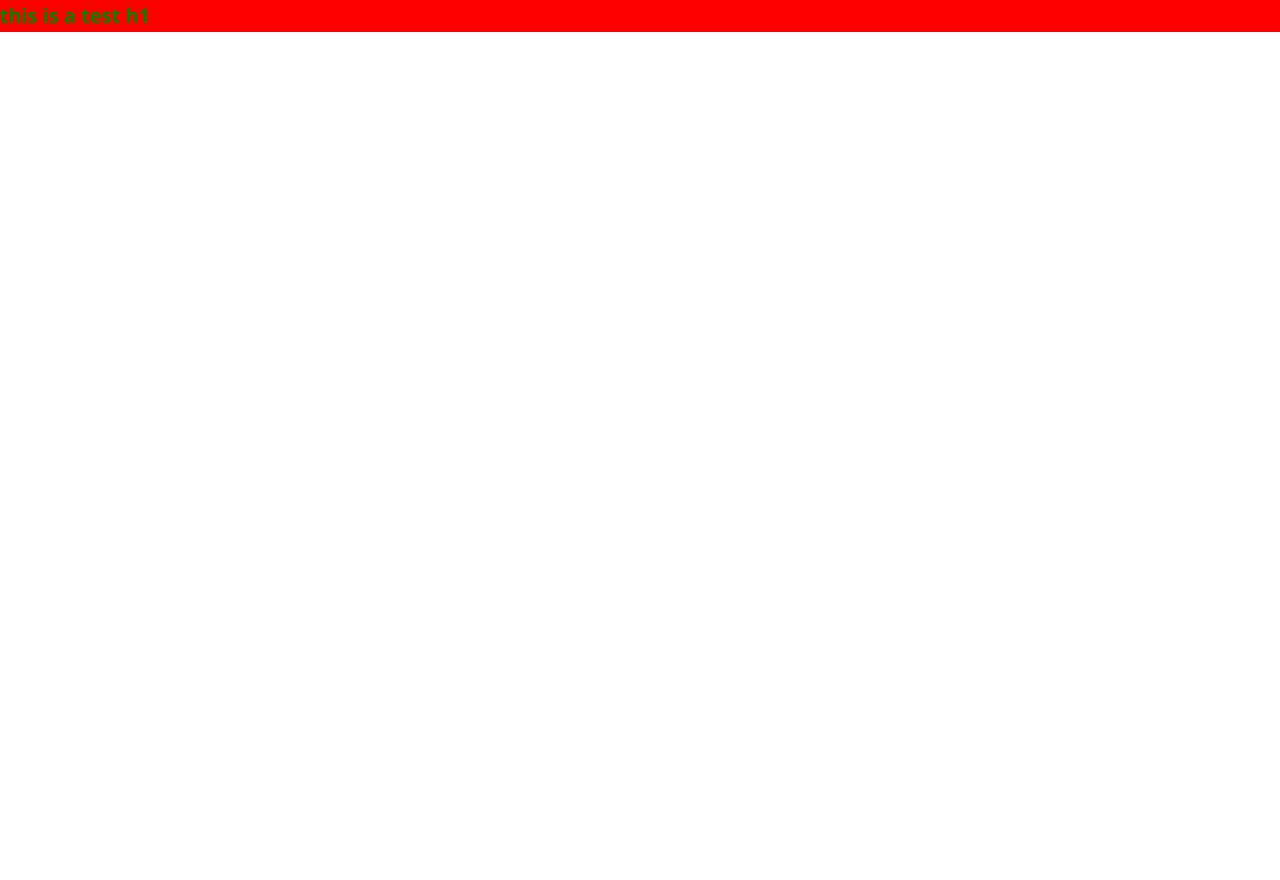
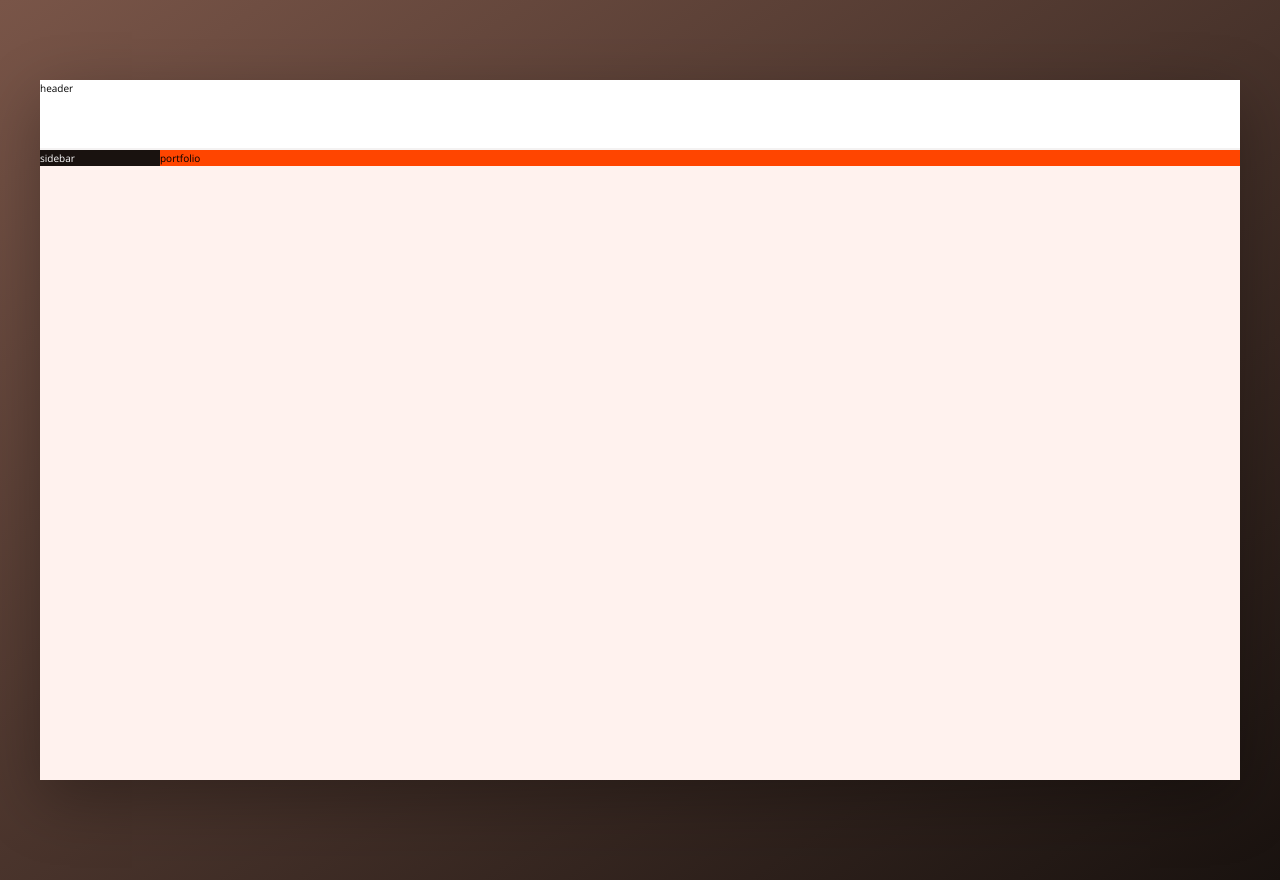
Before and after one commit to Mattkvls/photography_portfolio, a website: page index.html in a window 1280 px wide. Before the commit the page ends 800 px from the top, so only its background shows below. Drawn offline with nearby package versions, Linux system fonts and the light colour scheme.

Commit message:
create the basic layout and color variables

```diff
--- a/index.html
+++ b/index.html
@@ -3,16 +3,25 @@
 <head>
     <meta charset="UTF-8">
     <meta name="viewport" content="width=device-width, initial-scale=1.0">
+    <link href="https://fonts.googleapis.com/css?family=Open+Sans:300,400,700&display=swap&subset=greek,greek-ext" rel="stylesheet">
+    <!-- <link rel="stylesheet" href="./dist/css/style.min.css"> -->
+    <link rel="stylesheet" href="/resources/css/style.css">
+    <title>Matt Katsivelis | Photography</title>
 
-
-    <link href="https://fonts.googleapis.com/css?family=Open+Sans:300,400,700&display=swap&subset=greek,greek-ext" rel="stylesheet">
-    <!-- <link rel="stylesheet" href="/dist/css/style.css">the final css for production -->
-    <link rel="stylesheet" href="./resources/css/style.css"><!--the development styles-->
-    <title>Matt Katsivelis | Photography</title>
 </head>
 <body>
     <div class="container">
-        <h1>this is a test h1</h1>
+       <header class="header">
+           header
+       </header>
+       <div class="content">
+           <nav class="sidebar">
+               sidebar
+           </nav>
+           <main class="portfolio">
+               portfolio
+           </main>
+       </div>
     </div>
 </body>
 </html>
--- a/resources/sass/base/_base.scss
+++ b/resources/sass/base/_base.scss
@@ -15,6 +15,7 @@
     --color-secondary-dark:#ff3d00;
     --color-secondary:#FF5722; //orange color
     --color-secondary-light:#ffa488;
+    --color-secondary-very-light:#fff2ee;
     --color-section-seperation:#fbf9f8; //very subtle brown
 
     --color-grey-light-1: #faf9f9;
@@ -25,8 +26,18 @@
     --color-grey-dark-1: #333;
     --color-grey-dark-2: #777;
     --color-grey-dark-3: #999;
+
+    //dark shadow variable for box-shadow
+    --shadow-dark:0 2rem 6rem rgba(0,0,0,.3);
 }
 html{
     box-sizing:border-box;
     font-size:62.5%;
 }
+
+body{
+    background-image: linear-gradient(to right bottom, var(--color-primary),var(--color-primary-very-dark));
+    background-size: cover;
+    background-repeat: no-repeat;
+    min-height: 100vh;
+}
--- a/resources/sass/base/_typography.scss
+++ b/resources/sass/base/_typography.scss
@@ -2,10 +2,5 @@ body{
     font-family: 'Open Sans', sans-serif;
     font-weight: 400;
     line-height: 1.6;
-    background-image: linear-gradient(to right bottom var(--color-primary),var(--color-primary-very-dark));
-    background-size: cover;
-    background-repeat: no-repeat;
-    min-height: 100vh;
-
     color:black;
 }
--- a/resources/sass/layout/_header.scss
+++ b/resources/sass/layout/_header.scss
@@ -0,0 +1,8 @@
+.container{
+    .header{
+        //this is were the styles for the header go
+        height: 7rem;
+        background-color: #fff;
+        border-bottom: 2px solid var(--color-grey-light-2);
+    }
+}
--- a/resources/sass/main.scss
+++ b/resources/sass/main.scss
@@ -7,9 +7,6 @@
 @import "base/animations";
 @import "base/utilities";
 
-@import "layout/footer";
-@import "layout/grid";
 @import "layout/header";
-@import "layout/navigation";
 
 @import "pages/home";
--- a/resources/sass/pages/_home.scss
+++ b/resources/sass/pages/_home.scss
@@ -1,7 +1,25 @@
 .container{
-    background-color: red;
-    h1{
-        font-size:20px;
-        color: green;
+    max-width: 120rem;
+    margin: 8rem auto;
+    background-color: var(--color-secondary-very-light);
+    box-shadow: var(--shadow-dark);
+
+    //for testing
+    min-height: 70rem;
+    .content{
+        //make it a flexbox container
+        display:flex;
+
+        //flex items sidebar/ portfolio
+        .sidebar{
+            background-color: var(--color-primary-very-dark);
+            color: #fff;
+            //define the width for flex-items
+            flex: 0 0 10%;
+        }
+        .portfolio{
+            background-color: orangered;
+            flex: 1;
+        }
     }
 }
```
Also changed, not shown: dist/css/style.css (deleted), dist/css/style.min.css (added), resources/css/style.css, resources/css/styles.comp.css (added), resources/css/styles.prefix.css (added), resources/sass/layout/_footer.scss (deleted), resources/sass/layout/_grid.scss (deleted), resources/sass/layout/_navigation.scss (deleted).
